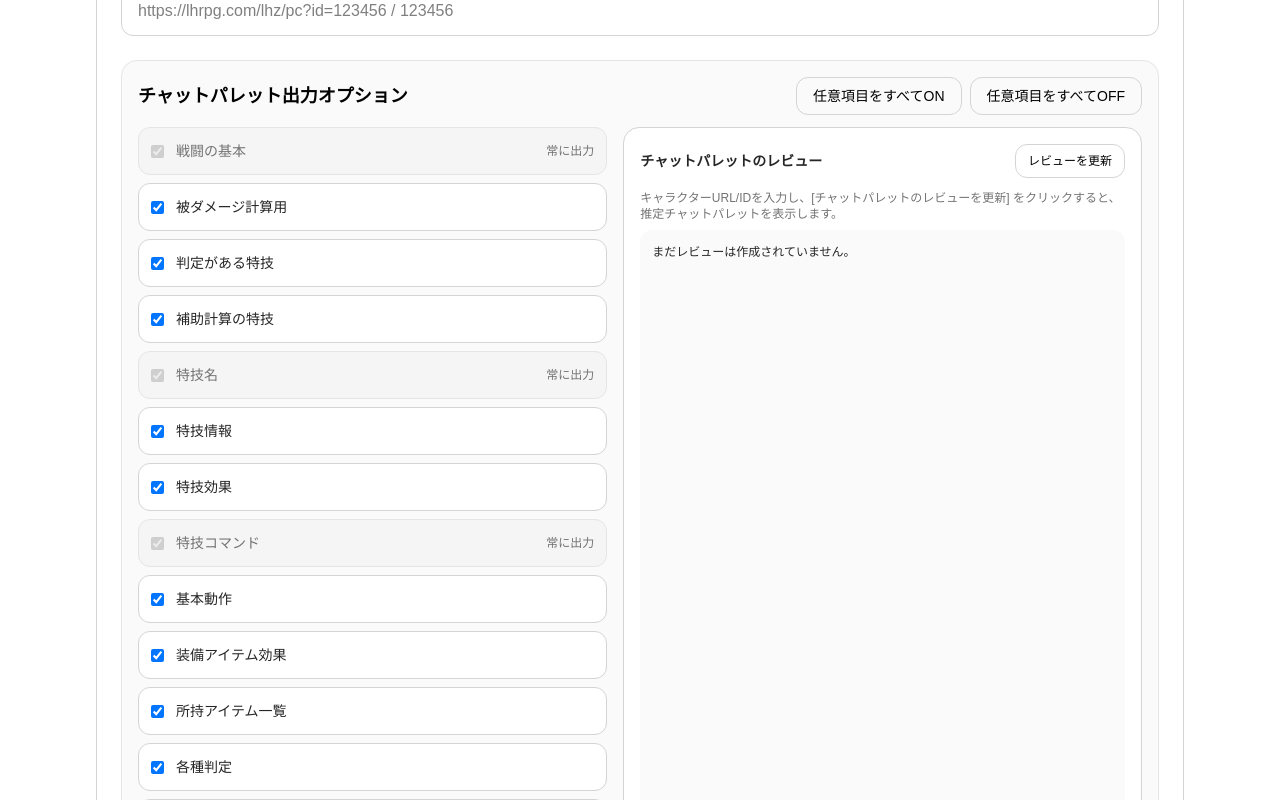
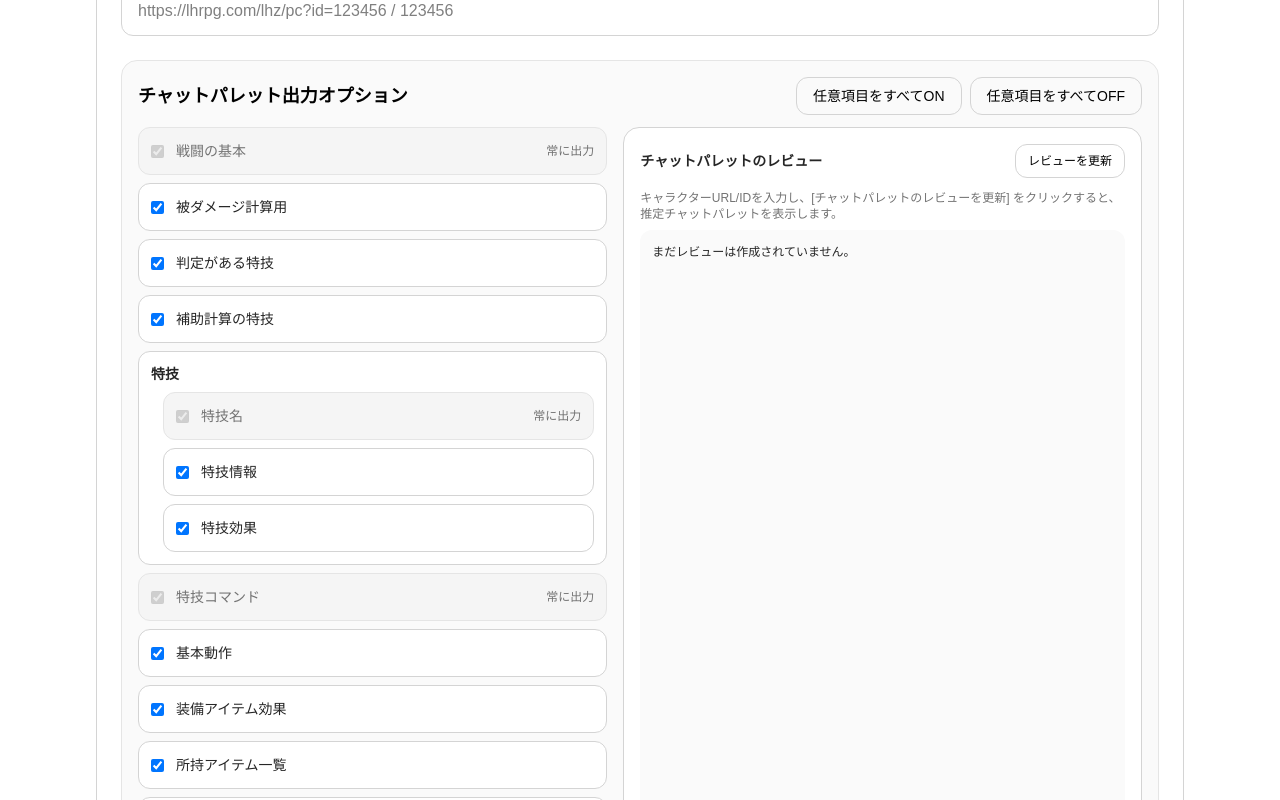
Before and after one commit to ramune428/lhtrpg_webapp_challenge, a Next.js app in the folder frontend/: page /character-preview in a window 1280 px wide. Shown: the part 1360-2160 px from the top of the page. Built offline with nearby package versions, Linux system fonts and the light colour scheme.

Commit message:
feat: group skill output options

```diff
--- a/frontend/app/character-preview/page.tsx
+++ b/frontend/app/character-preview/page.tsx
@@ -24,19 +24,19 @@ const FORM_BUTTON_CLASS =
   "rounded-xl border border-neutral-300 px-5 py-3 text-base font-medium transition hover:bg-neutral-50 disabled:cursor-not-allowed disabled:opacity-60";
 
 type OutputOptionItem = {
-  key: keyof ChatPaletteOptions | "combatBasics" | "skillNames" | "skillCommands";
+  key: keyof ChatPaletteOptions | "combatBasics" | "skillCommands";
   label: string;
   alwaysOn?: boolean;
 };
 
-const outputOptionItems: OutputOptionItem[] = [
+const outputOptionItemsBeforeSkills: OutputOptionItem[] = [
   { key: "combatBasics", label: "戦闘の基本", alwaysOn: true },
   { key: "includeDamageCalculator", label: "被ダメージ計算用" },
   { key: "includeSkillChecks", label: "判定がある特技" },
   { key: "includeSkillSupportCalculations", label: "補助計算の特技" },
-  { key: "skillNames", label: "特技名", alwaysOn: true },
-  { key: "includeSkillInfo", label: "特技情報" },
-  { key: "includeSkillEffects", label: "特技効果" },
+];
+
+const outputOptionItemsAfterSkills: OutputOptionItem[] = [
   { key: "skillCommands", label: "特技コマンド", alwaysOn: true },
   { key: "includeBasicActions", label: "基本動作" },
   { key: "includeEquipmentEffects", label: "装備アイテム効果" },
@@ -230,6 +230,36 @@ export default function HomePage() {
     }
   };
 
+  const renderOutputOptionItem = (item: OutputOptionItem) => {
+    const checked = item.alwaysOn ? true : options[item.key as keyof ChatPaletteOptions];
+
+    return (
+      <label
+        key={item.key}
+        className={`flex min-h-12 items-center justify-between rounded-xl border px-3 text-sm ${
+          item.alwaysOn
+            ? "border-neutral-200 bg-neutral-100 text-neutral-500"
+            : "border-neutral-300 bg-white text-neutral-800"
+        }`}
+      >
+        <span className="flex min-w-0 items-center gap-3">
+          <input
+            type="checkbox"
+            checked={checked}
+            disabled={item.alwaysOn}
+            onChange={(event) => {
+              if (!item.alwaysOn) {
+                updateOption(item.key as keyof ChatPaletteOptions, event.target.checked);
+              }
+            }}
+          />
+          <span className="truncate leading-none">{item.label}</span>
+        </span>
+        {item.alwaysOn && <span className="ml-3 shrink-0 text-xs leading-none">常に出力</span>}
+      </label>
+    );
+  };
+
   return (
     <main className="min-h-screen bg-white text-black">
       <div className="mx-auto w-full max-w-6xl px-6 py-12 sm:px-8">
@@ -355,35 +385,18 @@ export default function HomePage() {
 
             <div className="grid items-stretch gap-4 lg:grid-cols-[minmax(280px,0.95fr)_minmax(0,1.05fr)]">
               <div className="grid content-start gap-2">
-                {outputOptionItems.map((item) => {
-                  const checked = item.alwaysOn ? true : options[item.key as keyof ChatPaletteOptions];
+                {outputOptionItemsBeforeSkills.map(renderOutputOptionItem)}
 
-                  return (
-                    <label
-                      key={item.key}
-                      className={`flex min-h-12 items-center justify-between rounded-xl border px-3 text-sm ${
-                        item.alwaysOn
-                          ? "border-neutral-200 bg-neutral-100 text-neutral-500"
-                          : "border-neutral-300 bg-white text-neutral-800"
-                      }`}
-                    >
-                      <span className="flex min-w-0 items-center gap-3">
-                        <input
-                          type="checkbox"
-                          checked={checked}
-                          disabled={item.alwaysOn}
-                          onChange={(event) => {
-                            if (!item.alwaysOn) {
-                              updateOption(item.key as keyof ChatPaletteOptions, event.target.checked);
-                            }
-                          }}
-                        />
-                        <span className="truncate leading-none">{item.label}</span>
-                      </span>
-                      {item.alwaysOn && <span className="ml-3 shrink-0 text-xs leading-none">常に出力</span>}
-                    </label>
-                  );
-                })}
+                <section className="rounded-xl border border-neutral-300 bg-white p-3 text-sm text-neutral-800">
+                  <h4 className="mb-2 font-semibold">特技</h4>
+                  <div className="grid gap-2 pl-3">
+                    {renderOutputOptionItem({ key: "combatBasics", label: "特技名", alwaysOn: true })}
+                    {renderOutputOptionItem({ key: "includeSkillInfo", label: "特技情報" })}
+                    {renderOutputOptionItem({ key: "includeSkillEffects", label: "特技効果" })}
+                  </div>
+                </section>
+
+                {outputOptionItemsAfterSkills.map(renderOutputOptionItem)}
               </div>
 
               <div className="flex h-full min-h-[640px] flex-col rounded-2xl border border-neutral-300 bg-white p-4">
```
